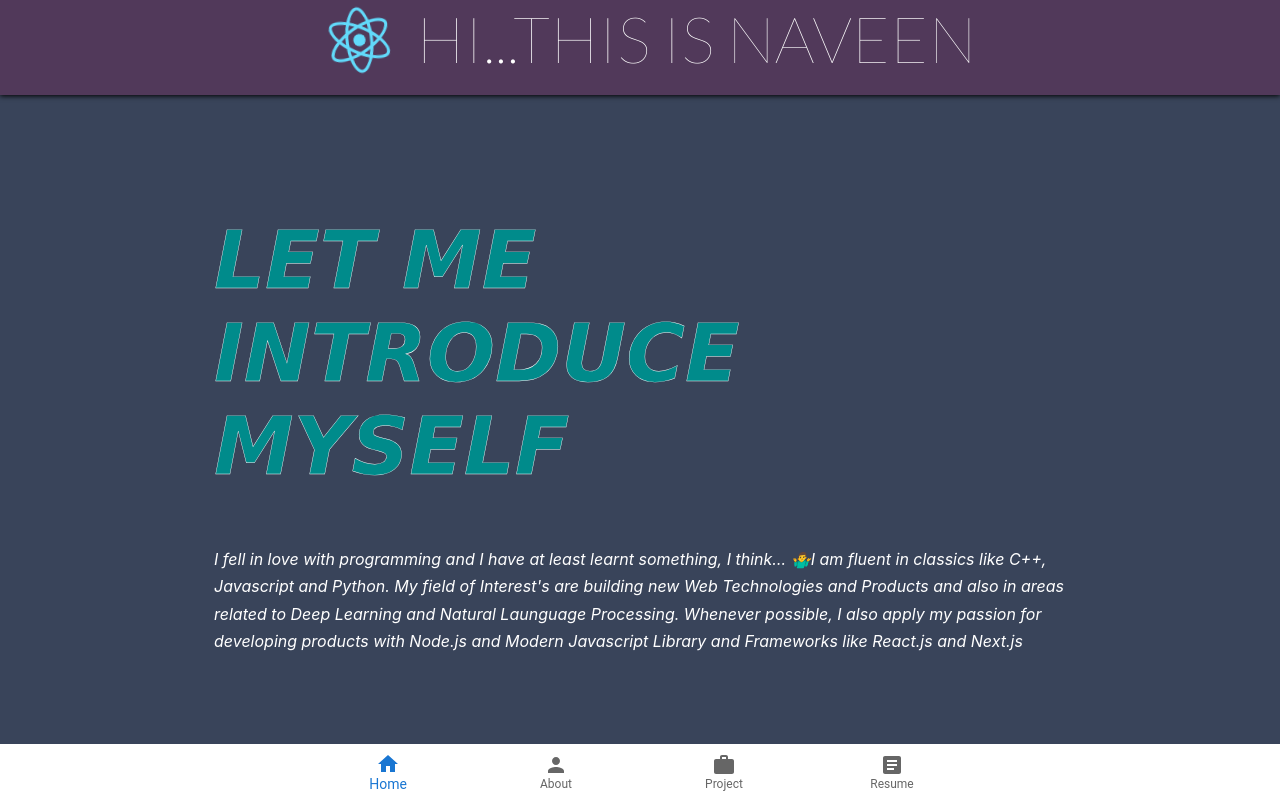
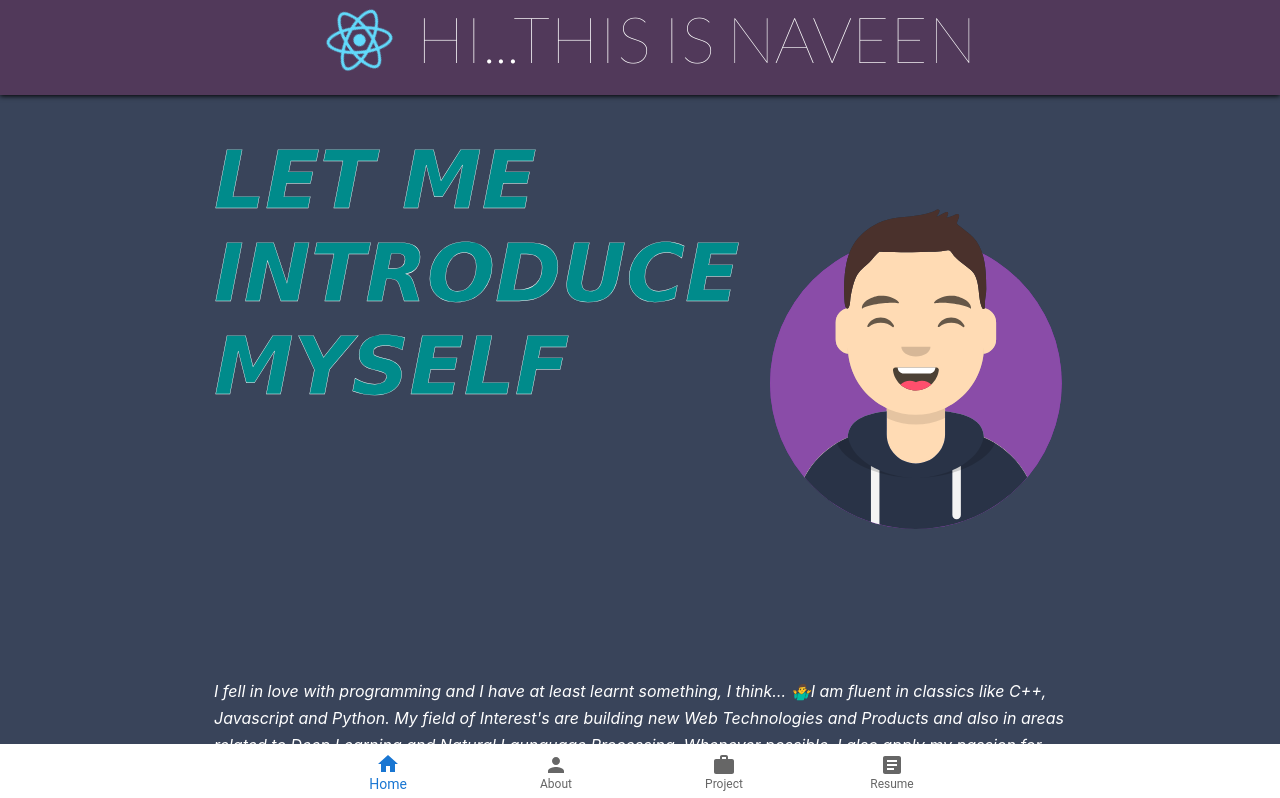
Before and after one commit to navsharma-in/shivin-movie-wiki, a React (Create React App) app: page / in a window 1280 px wide. Shown: the top 798 px of the page. Built offline with nearby package versions, Linux system fonts and the light colour scheme.

Commit message:
updated frobtpage

```diff
--- a/src/components/pages/Home.jsx
+++ b/src/components/pages/Home.jsx
@@ -8,20 +8,21 @@ import avatar from "./Movies/avatar.svg";
 const Home = () => {
     return (
         <div>
-
-                    <Container maxWidth='md'>
-                    <Grid container spacing={10} columns={16}>
-                    <Grid item xl={12}>
+                    <Container maxWidth='md' sx={{marginTop: "-80px"}}>
+                    <Grid container>
+                    <Grid item xs={6}>
 
                     <h1 className='h1'>LET ME INTRODUCE MYSELF</h1>
-                        <p className='p'>I fell in love with programming and I have at least learnt something, I think… 🤷‍♂️I am fluent in classics like C++, Javascript and Python.
+                    </Grid>
+                    <Grid item xs={6} sx={{padding: "129px"}}>
+                        <img src={avatar} className="App-Avatar" alt="avatar" />
+                    </Grid>
+                </Grid>
+                <Grid>
+                <p className='p'>I fell in love with programming and I have at least learnt something, I think… 🤷‍♂️I am fluent in classics like C++, Javascript and Python.
                         My field of Interest's are building new  Web Technologies and Products and also in areas related to Deep Learning and Natural Launguage Processing.
                         Whenever possible, I also apply my passion for developing products with Node.js and Modern Javascript Library and Frameworks  like React.js and Next.js</p>
-                    </Grid>
-                    <Grid item xl={2}>
-                        <img src={avatar} className="App-Avatar" alt="avatar" />
-                    </Grid>
-                    </Grid>
+                </Grid>
                     </Container>
 
 
```
